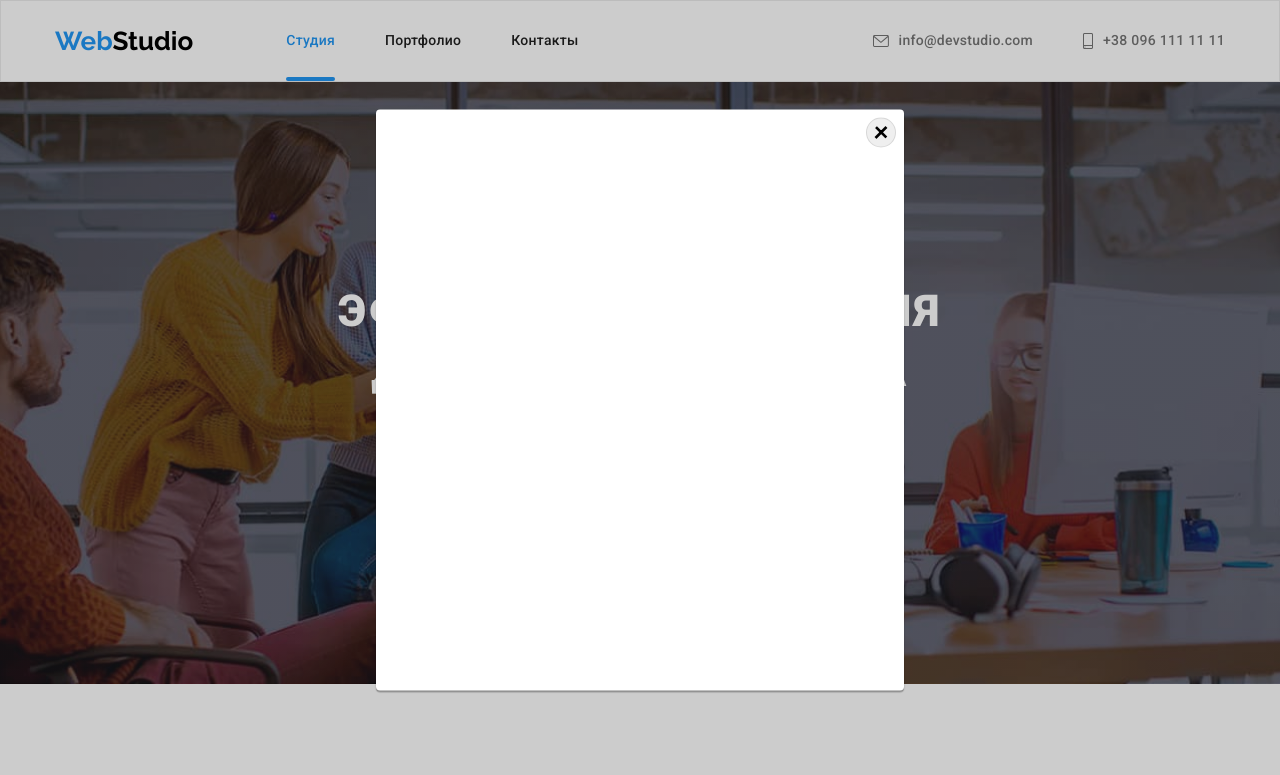
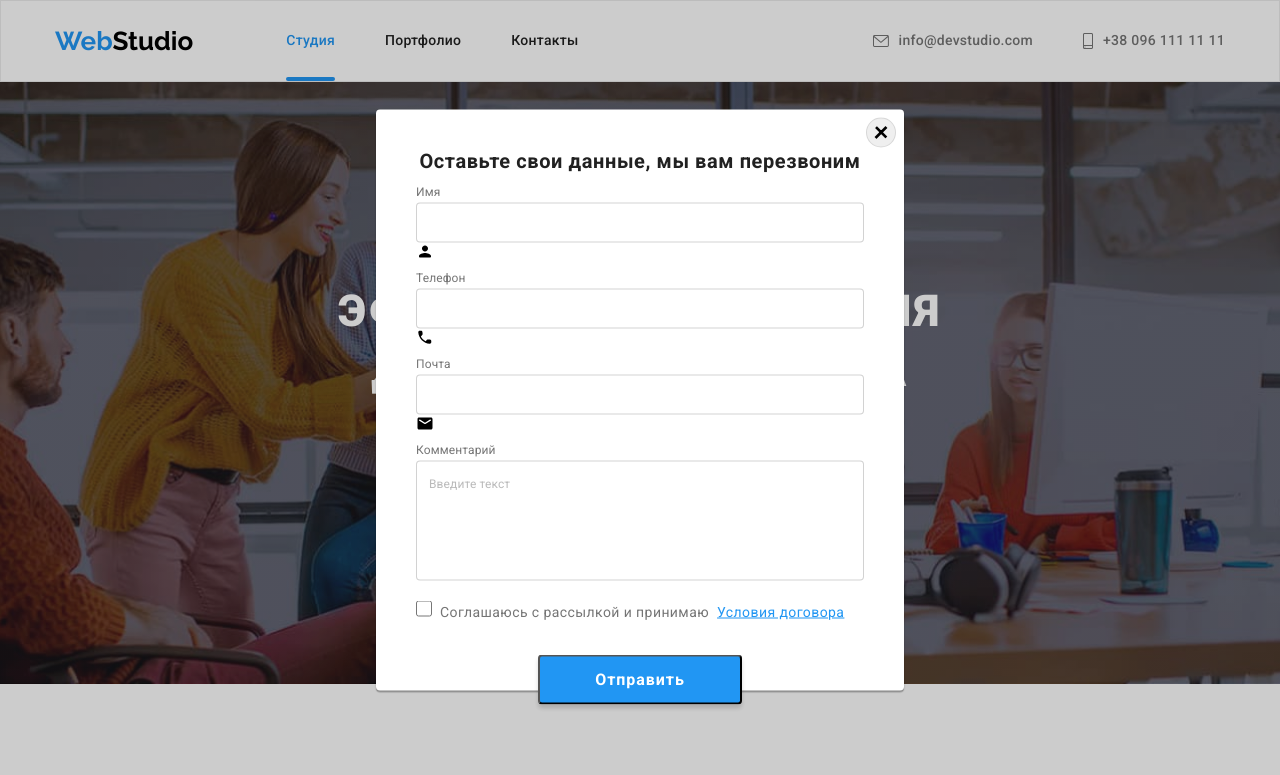
Before and after one commit to AndrL2311/goit-markup-hw-06, a plain HTML site: page index.html in a window 1280 px wide. Both pictures are taken after a click on the button "Заказать услугу". Shown: the top 775 px of the page. Drawn offline with nearby package versions, Linux system fonts and the light colour scheme.

Commit message:
Начал делать Форму модального окна

```diff
--- a/css/styles.css
+++ b/css/styles.css
@@ -110,7 +110,144 @@ body {
   left: 50%;
   transform: translate(-50%, -50%) rotate(45deg);
 }
+/* Форма модального окна */
+.title-modal-form {
+  margin-top: 0;
+  margin-bottom: 12px;
 
+  font-weight: 700;
+  font-size: 20px;
+  line-height: 1.15;
+  text-align: center;
+  letter-spacing: 0.03em;
+
+  color: #212121;
+}
+.form-modal {
+  width: 100%;
+  height: 100%;
+
+  padding: 40px;
+}
+
+.form-field {
+  display: flex;
+  flex-direction: column;
+  margin-bottom: 10px;
+}
+
+.form-field input {
+  margin: 0;
+  padding: 12px;
+
+  height: 40px;
+  border: 1px solid rgba(33, 33, 33, 0.2);
+  box-sizing: border-box;
+  border-radius: 4px;
+}
+
+.form-field label {
+  margin-top: 0;
+  margin-bottom: 4px;
+
+  font-weight: 400;
+  font-size: 12px;
+  line-height: 1.17;
+  letter-spacing: 0.01em;
+
+  color: #757575;
+}
+
+.form-field-coment {
+  display: flex;
+  flex-direction: column;
+  margin-bottom: 20px;
+}
+
+.form-field-coment label {
+  margin-top: 0;
+  margin-bottom: 4px;
+
+  font-weight: 400;
+  font-size: 12px;
+  line-height: 1.17;
+  letter-spacing: 0.01em;
+
+  color: #757575;
+}
+
+.form-field-coment textarea {
+  resize: none;
+  margin: 0;
+  padding: 12px;
+
+  height: 120px;
+  border: 1px solid rgba(33, 33, 33, 0.2);
+  box-sizing: border-box;
+  border-radius: 4px;
+}
+.form-field-coment textarea::placeholder {
+  font-weight: normal;
+  font-size: 12px;
+  line-height: 1.67;
+  letter-spacing: 0.01em;
+  color: rgba(117, 117, 117, 0.5);
+}
+
+.form-field-policy {
+  display: flex;
+
+  margin-bottom: 30px;
+}
+.form-field-policy input[type='checkbox'] {
+  width: 16px;
+  height: 16px;
+  margin-right: 8px;
+}
+
+.form-field-policy label {
+  margin-right: 8px;
+  font-size: 14px;
+  line-height: 1.71;
+  letter-spacing: 0.03em;
+
+  color: #757575;
+}
+.form-field-policy a {
+  font-size: 14px;
+  line-height: 1.71;
+  letter-spacing: 0.03em;
+  text-decoration-line: underline;
+  color: #2196f3;
+}
+
+.button-modal-submit {
+  min-width: 200px;
+  min-height: 50px;
+  padding: 10px 55px;
+  margin-left: auto;
+  margin-right: auto;
+
+  box-shadow: 0px 4px 4px rgba(0, 0, 0, 0.15);
+  border-radius: 4px;
+
+  cursor: pointer;
+  background-color: var(--accent-color);
+  color: var(--color1);
+  font-weight: 700;
+  font-size: 16px;
+  line-height: 1, 87;
+  display: flex;
+  align-items: center;
+  text-align: center;
+  letter-spacing: 0.06em;
+
+  transition: background-color 250ms cubic-bezier(0.4, 0, 0.2, 1);
+}
+.button-modal-submit:hover,
+.button-modal-submit:focus {
+  background-color: var(--botton-accent-color);
+}
 /* Конец модальное окно */
 /* header */
 /* Логотип */
--- a/index.html
+++ b/index.html
@@ -55,6 +55,40 @@
 <div class="backdrop is-hidden" data-modal>
     <div class="modal">
         <button class="button-modal-close" data-modal-close type="button"></button>
+        <form class="form-modal">
+            <h3 class="title-modal-form">Оставьте свои данные, мы вам перезвоним</h3>
+            <div class="form-field">
+            <label for="name-id">Имя</label>
+            <input type="text" name="name" id="name-id">
+            <svg class="modal-icon-name" width="18" height="18">
+                <use href="./images/sprite.svg#icon-person"></use>
+            </svg>
+            </div>
+            <div class="form-field">
+            <label for="tel-id">Телефон</label>
+            <input type="tel" name="tel" id="tel-id">
+            <svg class="modal-icon-phone" width="18" height="18">
+                <use href="./images/sprite.svg#icon-phone"></use>
+            </svg>
+            </div>
+            <div class="form-field">
+            <label for="email-id">Почта</label>
+            <input type="email" name="email" id="email-id">
+            <svg class="modal-icon-phone" width="18" height="18">
+                <use href="./images/sprite.svg#icon-email"></use>
+            </svg>
+            </div>
+            <div class="form-field-coment">
+            <label for="coment-id">Комментарий</label>
+            <textarea name="coment" id="coment-id" cols="30" rows="5" placeholder="Введите текст"></textarea>
+            </div>
+            <div class="form-field-policy">
+            <input type="checkbox" name="policy" id="policy-id">
+            <label for="policy-id">Соглашаюсь с рассылкой и принимаю</label>
+            <a href="">Условия договора</a>
+            </div>
+            <button class="button-modal-submit" type="submit">Отправить</button>
+        </form>
     </div>
 </div>
 
```
